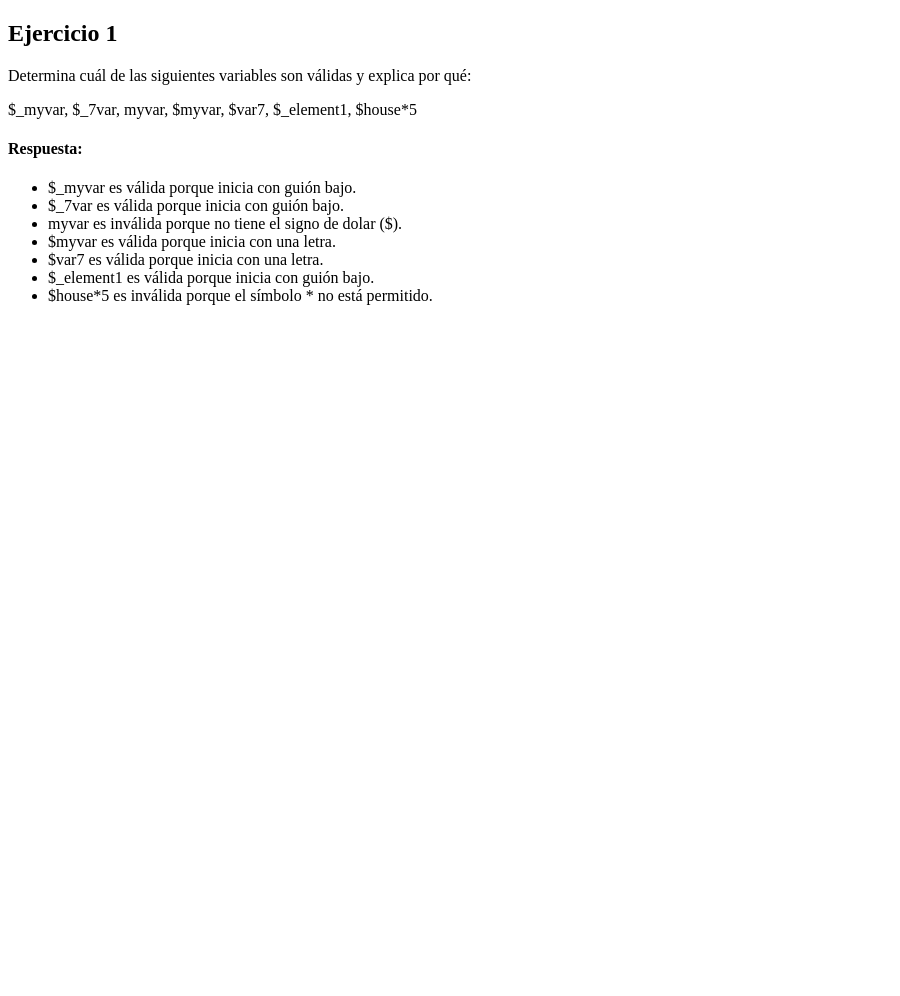
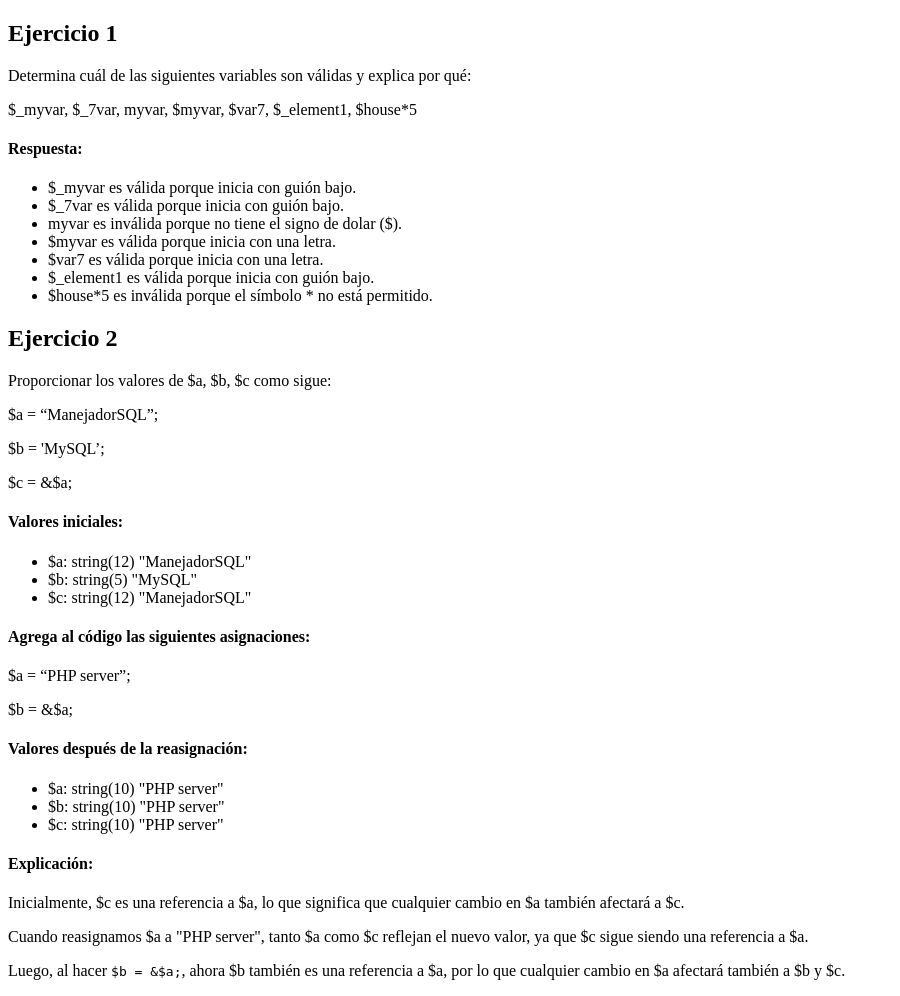
Before and after one commit to AlfredoRiveraaa/tecweb, a PHP site: page / in a window 1280 px wide. Shown: the whole page, without its empty margins (0-900 px from the left). Before the commit the page ends 305 px from the top, so only its background shows below. Run offline with PHP 8.4, Linux system fonts and the light colour scheme.

Commit message:
Ejercicio 2 realizado en index.php

```diff
--- a/practicas/p04/index.php
+++ b/practicas/p04/index.php
@@ -29,6 +29,52 @@
         echo '<li>$_element1 es válida porque inicia con guión bajo.</li>';
         echo '<li>$house*5 es inválida porque el símbolo * no está permitido.</li>';
         echo '</ul>';
+
+        // Liberar las variables
+        unset($_myvar, $_7var, $myvar, $var7, $_element1);
+    ?>
+
+    <!-- Ejercicio 2 -->
+    <h2>Ejercicio 2</h2>
+    <p>Proporcionar los valores de $a, $b, $c como sigue:</p>
+    <p>$a = “ManejadorSQL”;</p>
+    <p>$b = 'MySQL’;</p>
+    <p>$c = &$a;</p>
+    <?php
+        // Primera asignación de valores
+        $a = "ManejadorSQL";
+        $b = 'MySQL';
+        $c = &$a; // $c es una referencia a $a
+
+        echo '<h4>Valores iniciales:</h4>';
+        echo '<ul>';
+        echo '<li>$a: '; var_dump($a); echo '</li>';
+        echo '<li>$b: '; var_dump($b); echo '</li>';
+        echo '<li>$c: '; var_dump($c); echo '</li>';
+        echo '</ul>';
+
+        echo '<h4>Agrega al código las siguientes asignaciones:</h4>';
+        echo '<p>$a = “PHP server”;</p>';
+        echo '<p>$b = &$a;</p>';
+        // Segunda asignación de valores
+        $a = "PHP server";
+        $b = &$a; // Ahora $b también referencia a $a
+
+        echo '<h4>Valores después de la reasignación:</h4>';
+        echo '<ul>';
+        echo '<li>$a: '; var_dump($a); echo '</li>';
+        echo '<li>$b: '; var_dump($b); echo '</li>';
+        echo '<li>$c: '; var_dump($c); echo '</li>';
+        echo '</ul>';
+
+        // Explicación del comportamiento
+        echo '<h4>Explicación:</h4>';
+        echo '<p>Inicialmente, $c es una referencia a $a, lo que significa que cualquier cambio en $a también afectará a $c.</p>';
+        echo '<p>Cuando reasignamos $a a "PHP server", tanto $a como $c reflejan el nuevo valor, ya que $c sigue siendo una referencia a $a.</p>';
+        echo '<p>Luego, al hacer <code>$b = &$a;</code>, ahora $b también es una referencia a $a, por lo que cualquier cambio en $a afectará también a $b y $c.</p>';
+
+        // Liberar variables
+        unset($a, $b, $c);
     ?>
 </body>
 </html>
```
